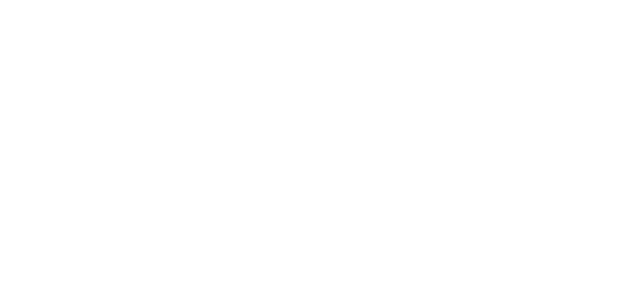
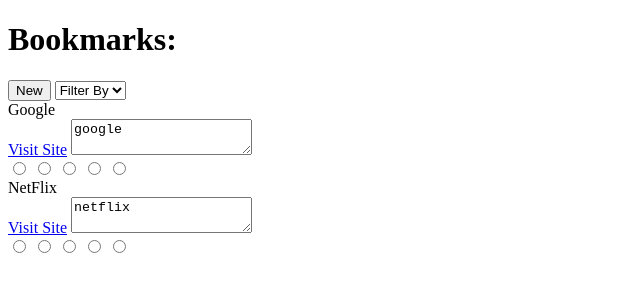
Before and after one commit to thinkful-ei-shark/rylan-wassem-bookmarks-app, a plain HTML site: page index.html in a window 1280 px wide. Shown: the whole page, without its empty margins (0-640 px from the left). Drawn offline with Linux system fonts and the light colour scheme.

Commit message:
wireframe

```diff
--- a/index.html
+++ b/index.html
@@ -1,12 +1,62 @@
 <!DOCTYPE html>
 <html lang="en">
+
 <head>
     <meta charset="UTF-8">
     <meta name="viewport" content="width=device-width, initial-scale=1.0">
     <title>Bookmarks</title>
 </head>
+
 <body>
-    <main></main>
+    <main>
+        <div>
+            <div>
+                <h1>Bookmarks:</h1>
+            </div>
+            <div><button>New</button>
+                <select>
+                    <option>Filter By</option>
+                    <option>1 star</option>
+                    <option>2 stars</option>
+                    <option>3 stars</option>
+                    <option>4 stars</option>
+                    <option>5 stars</option>
+                </select></div>
+            <div>
+                <div>
+                    <div>Google</div>
+                    <div></div>
+                    <div>
+                        <a href="https://www.google.com">Visit Site</a>
+                        <textarea>google</textarea>
+                    </div>
+                    <div>
+                        <input type="radio" name="rating" value="1">
+                        <input type="radio" name="rating" value="2">
+                        <input type="radio" name="rating" value="3">
+                        <input type="radio" name="rating" value="4">
+                        <input type="radio" name="rating" value="5">
+                    </div>
+                </div>
+                <div>
+                    <div>NetFlix</div>
+                    <div></div>
+                    <div>
+                        <a href="https://www.netflix.com">Visit Site</a>
+                        <textarea class="">netflix</textarea>
+                    </div>
+                    <div>
+                        <input type="radio" name="rating" value="1">
+                        <input type="radio" name="rating" value="2">
+                        <input type="radio" name="rating" value="3">
+                        <input type="radio" name="rating" value="4">
+                        <input type="radio" name="rating" value="5">
+                    </div>
+                </div>
+            </div>
+        </div>
+    </main>
     <script src="index.js"></script>
 </body>
+
 </html>
```
